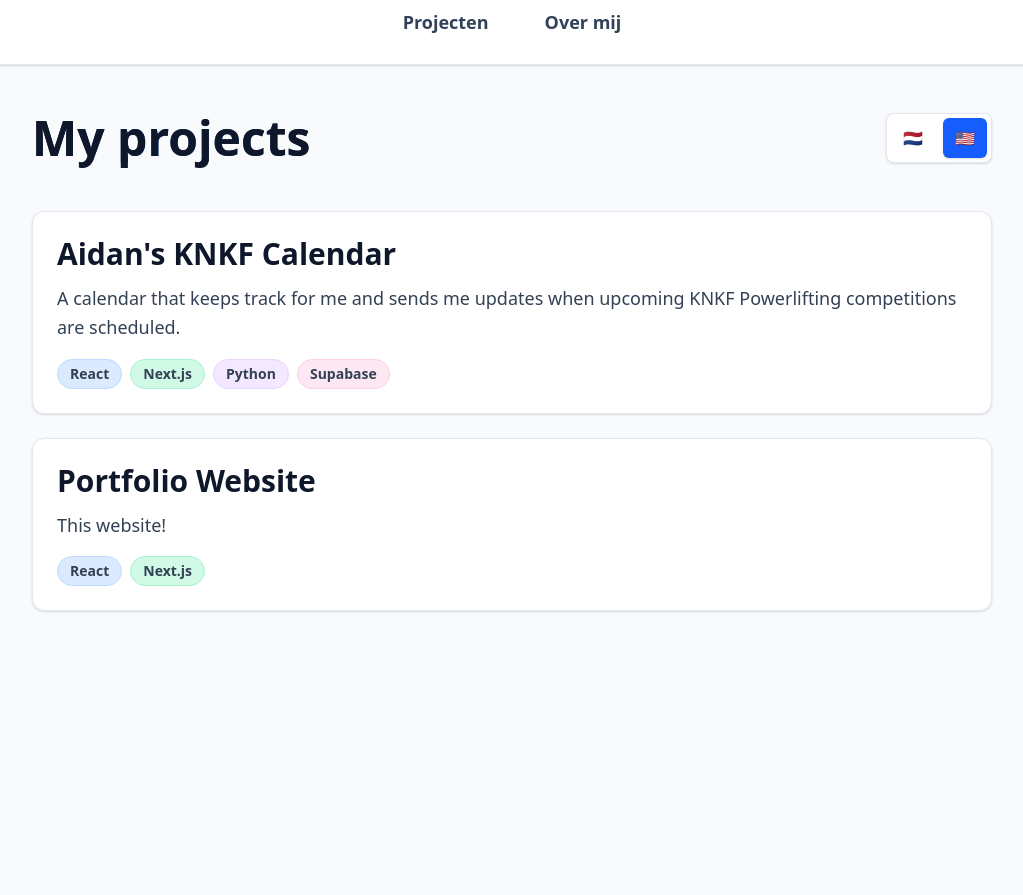
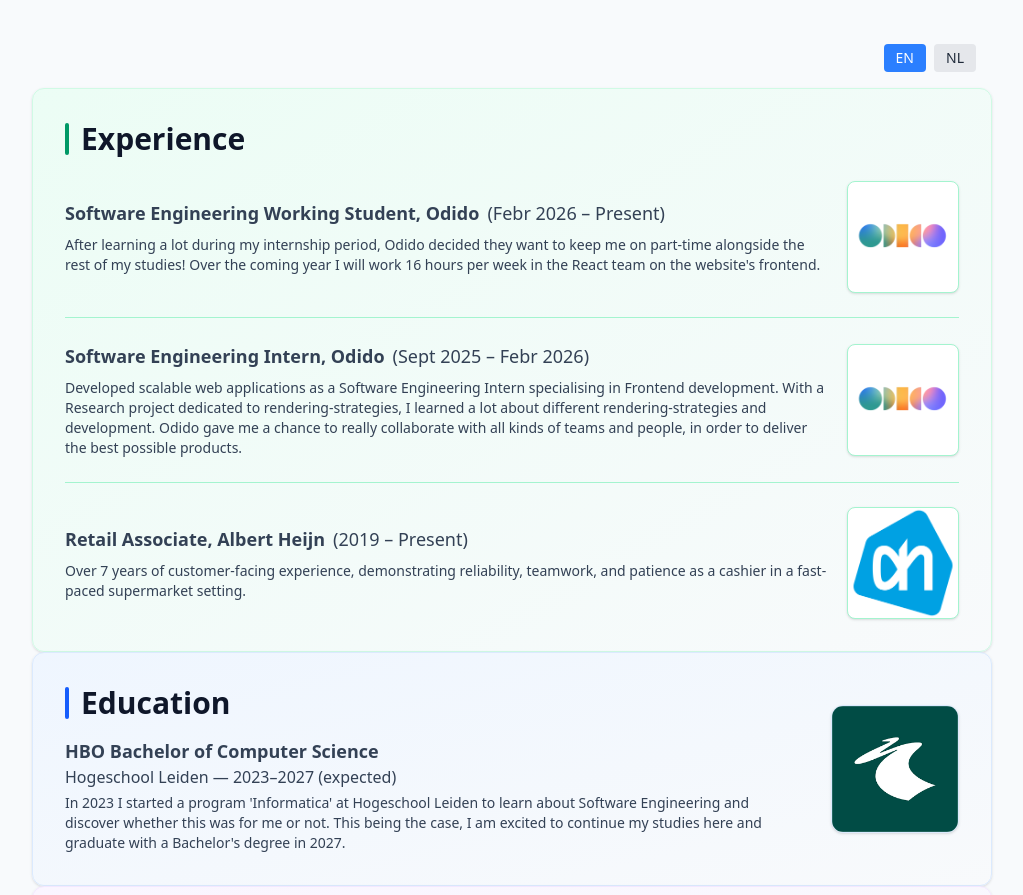
Before and after one commit to verkerkaidan/portfolio-landing, a Next.js app: page / in a window 1280 px wide. Shown: the part 20-915 px from the top of the page, without its empty margins (128-1151 px from the left). Before the commit the page ends 885 px from the top, so only its background shows below. Built offline with nearby package versions, Linux system fonts and the light colour scheme.

Commit message:
feat: revamp portfolio

```diff
--- a/constants/en.ts
+++ b/constants/en.ts
@@ -20,7 +20,7 @@
   experienceAhTitle: "Retail Associate, Albert Heijn",
   experienceAhPeriod: "2019 – Present",
   experienceAhDescription:
-    "Over 6 years of customer-facing experience, demonstrating reliability, teamwork, and patience as a cashier in a fast-paced supermarket setting.",
+    "Over 7 years of customer-facing experience, demonstrating reliability, teamwork, and patience as a cashier in a fast-paced supermarket setting.",
   certificationsHeader: "Certifications",
   certificationReactTitle: "Udemy: React - The Complete Guide",
   certificationReactDescription:
--- a/constants/nl.ts
+++ b/constants/nl.ts
@@ -20,7 +20,7 @@
   experienceAhTitle: "Winkelmedewerker, Albert Heijn",
   experienceAhPeriod: "2019 – heden",
   experienceAhDescription:
-    "Meer dan 6 jaar ervaring in klantcontact, waarbij ik betrouwbaarheid, teamwork en voornamelijk geduld heb getoond als servicemedewerker in een drukke supermarkt.",
+    "Meer dan 7 jaar ervaring in klantcontact, waarbij ik betrouwbaarheid, teamwork en voornamelijk geduld heb getoond als servicemedewerker in een drukke supermarkt.",
   certificationsHeader: "Certificaten",
   certificationReactTitle: "Udemy: React - The Complete Guide",
   certificationReactDescription:
--- a/src/app/layout.tsx
+++ b/src/app/layout.tsx
@@ -1,7 +1,6 @@
 import type { Metadata } from "next";
 import { Geist, Geist_Mono } from "next/font/google";
 import "./globals.css";
-import Link from "next/link";
 
 const geistSans = Geist({
   variable: "--font-geist-sans",
@@ -27,25 +26,8 @@
   return (
     <html lang="en">
       <body
-        className={`${geistSans.variable} ${geistMono.variable} antialiased bg-gradient-to-br from-slate-50 to-blue-50 min-h-screen`}
+        className={`${geistSans.variable} ${geistMono.variable} antialiased bg-linear-to-br from-slate-50 to-blue-50 min-h-screen`}
       >
-        {/* Navbar */}
-        <nav className="w-full flex items-center justify-center px-6 md:px-8 py-5 bg-white border-b border-slate-200 shadow-sm sticky top-0 z-50">
-          <div className="flex gap-8">
-            <Link
-              href="/"
-              className="text-base md:text-lg font-semibold text-slate-700 px-3 py-2 hover:text-blue-600 transition-colors duration-200 focus:outline-none focus:ring-2 focus:ring-blue-400 focus:ring-offset-2 rounded"
-            >
-              {"Projecten"}
-            </Link>
-            <Link
-              href="/about"
-              className="text-base md:text-lg font-semibold text-slate-700 px-3 py-2 hover:text-blue-600 transition-colors duration-200 focus:outline-none focus:ring-2 focus:ring-blue-400 focus:ring-offset-2 rounded"
-            >
-              {"Over mij"}
-            </Link>
-          </div>
-        </nav>
         <main className="flex min-h-screen w-full max-w-5xl flex-col items-start justify-start py-8 md:py-12 px-4 sm:px-6 md:px-8 mx-auto">
           {children}
         </main>
--- a/src/app/page.tsx
+++ b/src/app/page.tsx
@@ -1,38 +1,127 @@
 "use client";
 import { useState } from "react";
-import Header from "../../components/Header/Header";
-import ProjectsList from "../../components/ProjectItem/ProjectsList";
-import type { ProjectItemProps } from "../../components/ProjectItem/projectitem.types";
+import CertificationsSection from "../../components/About/CertificationsSection";
+import EducationSection from "../../components/About/EducationSection";
+import ExperienceSection from "../../components/About/ExperienceSection";
+import HobbiesSection from "../../components/About/HobbiesSection";
 import { en } from "../../constants/en";
 import type { Language } from "../../constants/language.types";
 import { nl } from "../../constants/nl";
-import { PROJECT_LINKS } from "../../constants/project-links";
 
 export default function Home() {
   const [lang, setLang] = useState<Language>("en");
   const content = lang === "nl" ? nl : en;
 
-  const projects: ProjectItemProps[] = [
+  const experiences = [
     {
-      href: PROJECT_LINKS.POWERLIFTING_CALENDAR,
-      title: content.powerliftingCalendarTitle,
-      description: content.powerliftingCalendarDescription,
-      tags: ["React", "Next.js", "Python", "Supabase"],
+      title: content.odidoParttimeTitle,
+      period: content.odidoParttimeDuration,
+      description: content.odidoParttimeExperienceDescription,
+      logoSrc: "/odido-logo.png",
+      logoAlt: "Odido logo",
     },
     {
-      href: PROJECT_LINKS.PORTFOLIO,
-      title: content.portfolioTitle,
-      description: content.portfolioDescription,
-      tags: ["React", "Next.js"],
+      title: content.odidoInternTitle,
+      period: content.odidoInternDuration,
+      description: content.odidoInternExperienceDescription,
+      logoSrc: "/odido-logo.png",
+      logoAlt: "Odido logo",
+    },
+    {
+      title: content.experienceAhTitle,
+      period: content.experienceAhPeriod,
+      description: content.experienceAhDescription,
+      logoSrc: "/AH-logo.png",
+      logoAlt: "Albert Heijn logo",
     },
   ];
 
+  const certifications = [
+    {
+      title: content.certificationReactTitle,
+      description: content.certificationReactDescription,
+      logoSrc: "/React-logo.png",
+      logoAlt: "React logo",
+    },
+    {
+      title: content.certificationSwiftTitle,
+      description: content.certificationSwiftDescription,
+      logoSrc: "/swift-logo.png",
+      logoAlt: "Swift logo",
+    },
+    {
+      title: content.certificationFlutterTitle,
+      description: content.certificationFlutterDescription,
+      logoSrc: "/flutter-logo.png",
+      logoAlt: "Flutter logo",
+    },
+  ];
+
+  const hobbies = [
+    {
+      title: "Powerlifting",
+      description: content.hobbyPowerlifting,
+    },
+    {
+      title: "Dungeons & Dragons",
+      description: content.hobbyDnD,
+    },
+    {
+      title: "Gaming",
+      description: content.hobbyGaming,
+    },
+  ];
+
+  const hobbyImages = [
+    "/knkf-logo2.png",
+    "/rocket-league-logo2.png",
+    "/bg3-logo.png",
+    "/dnd-logo.png",
+  ];
+
   return (
-    <>
-      <Header title={content.projectsHeader} lang={lang} setLang={setLang} />
-      <article className="w-full">
-        <ProjectsList projects={projects} />
-      </article>
-    </>
+    <main className="w-full">
+      <div className="flex justify-end items-center gap-2 p-4">
+        <button
+          onClick={() => setLang("en")}
+          className={`px-3 py-1 rounded text-sm font-medium transition ${
+            lang === "en"
+              ? "bg-blue-500 text-white"
+              : "bg-gray-200 text-gray-800 hover:bg-gray-300"
+          }`}
+        >
+          EN
+        </button>
+        <button
+          onClick={() => setLang("nl")}
+          className={`px-3 py-1 rounded text-sm font-medium transition ${
+            lang === "nl"
+              ? "bg-blue-500 text-white"
+              : "bg-gray-200 text-gray-800 hover:bg-gray-300"
+          }`}
+        >
+          NL
+        </button>
+      </div>
+      <ExperienceSection
+        experiences={experiences}
+        title={content.experienceHeader}
+      />
+      <EducationSection
+        title={content.educationHeader}
+        degree={content.educationDegree}
+        school={content.educationSchool}
+        description={content.educationDescription}
+      />
+      <CertificationsSection
+        certifications={certifications}
+        title={content.certificationsHeader}
+      />
+      <HobbiesSection
+        hobbies={hobbies}
+        title={content.hobbiesHeader}
+        images={hobbyImages}
+      />
+    </main>
   );
 }
```
